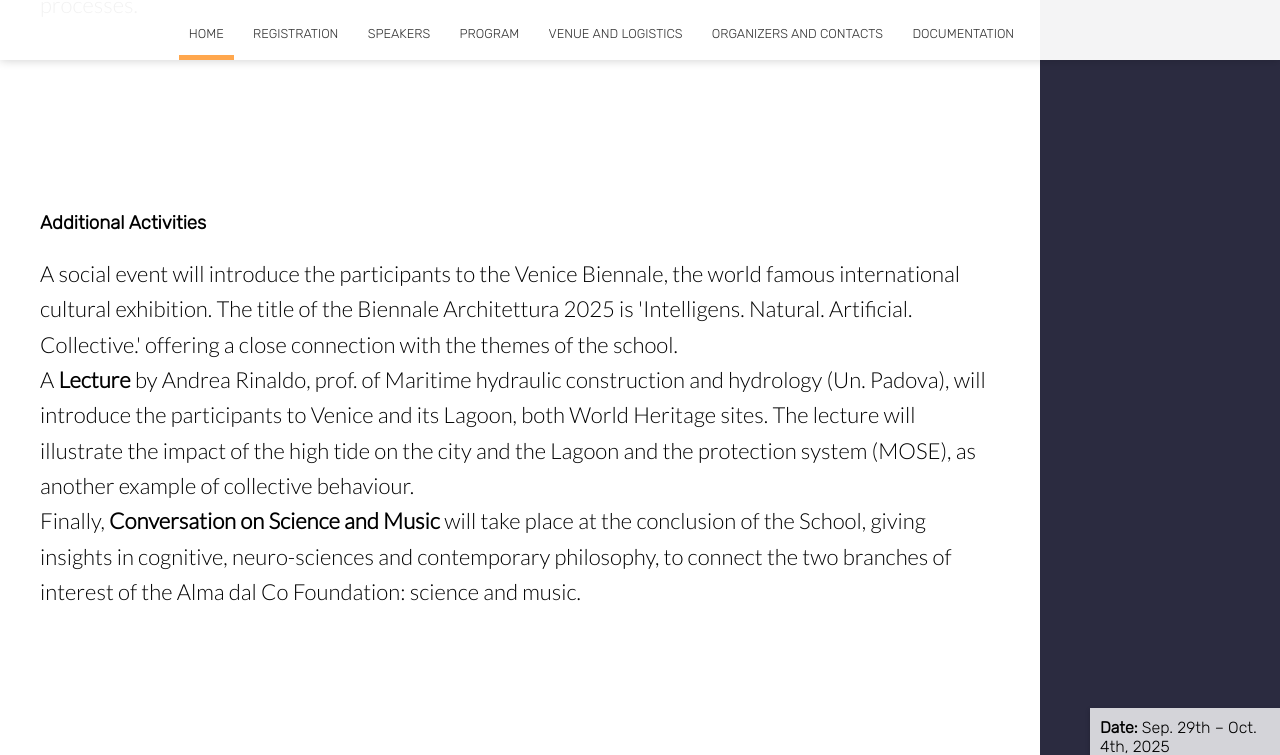
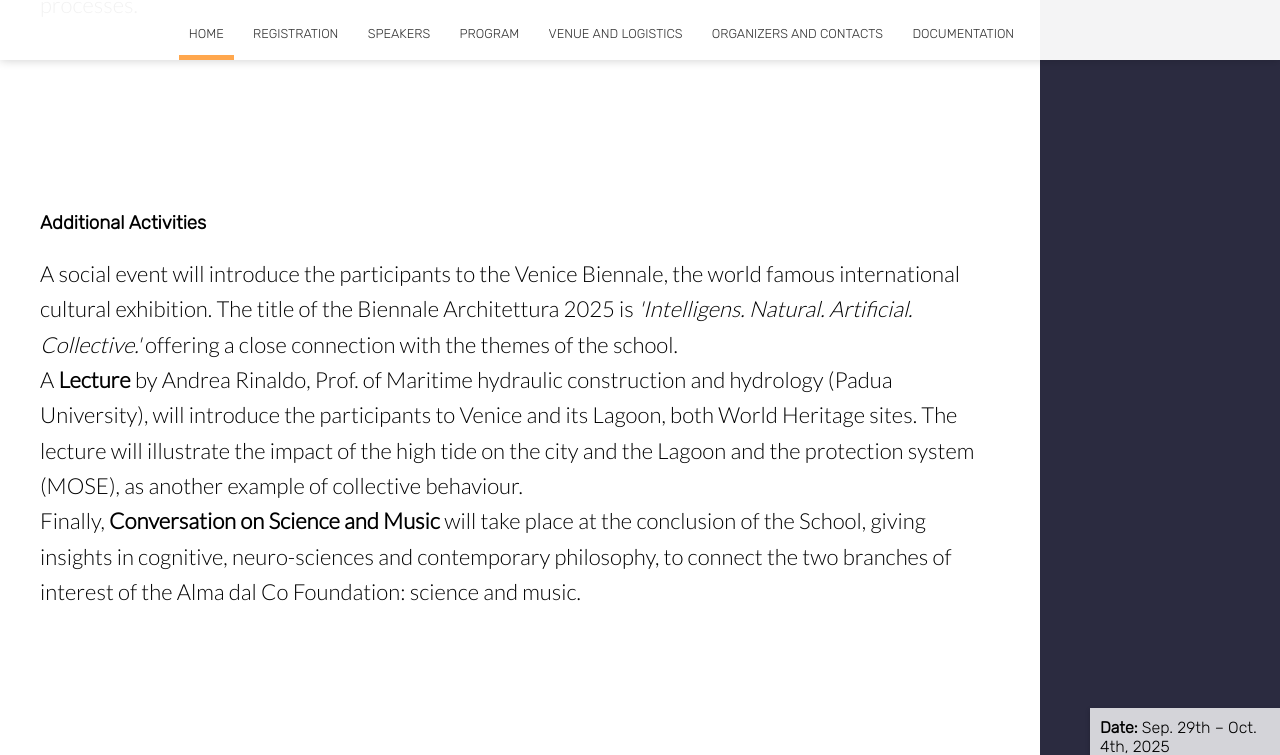
Before and after one commit to almadalcoschool/almadalcoschool.github.io, a Jekyll site: the page built from index.html, in a window 1280 px wide and 900 px high, scrolled down 2523 px, cut to the strip 0-755 px from the top of the window. Built offline with Jekyll 4.4.1, drawn with Linux system fonts in a browser that asks for light colours; nearby versions of some CDN libraries; the list of posts is cut into pages by our own code.

Commit message:
indentation

```diff
--- a/index.html
+++ b/index.html
@@ -182,11 +182,11 @@
                 <h3 class="editable">Additional Activities</h3>
                 <p>
                     A social event will introduce the participants to the Venice Biennale, the world famous international cultural
-                    exhibition. The title of the Biennale Architettura 2025 is 'Intelligens. Natural. Artificial. Collective.' offering
+                    exhibition. The title of the Biennale Architettura 2025 is <i>'Intelligens. Natural. Artificial. Collective.'</i> offering
                     a close connection with the themes of the school.<br>
 
-                    A <b>Lecture</b> by Andrea Rinaldo, prof. of Maritime hydraulic construction and hydrology (Un. Padova), will introduce
-                    the participants to Venice and its Lagoon, both World Heritage sites. The lecture will  illustrate the impact of
+                    A <b>Lecture</b> by Andrea Rinaldo, Prof. of Maritime hydraulic construction and hydrology (Padua University), will introduce
+                    the participants to Venice and its Lagoon, both World Heritage sites. The lecture will illustrate the impact of
                     the high tide on the city and the Lagoon and the protection system (MOSE), as another example of collective behaviour.<br>
 
                     Finally, <b>Conversation on Science and Music</b> will take place at the conclusion of the School, giving insights in
```
